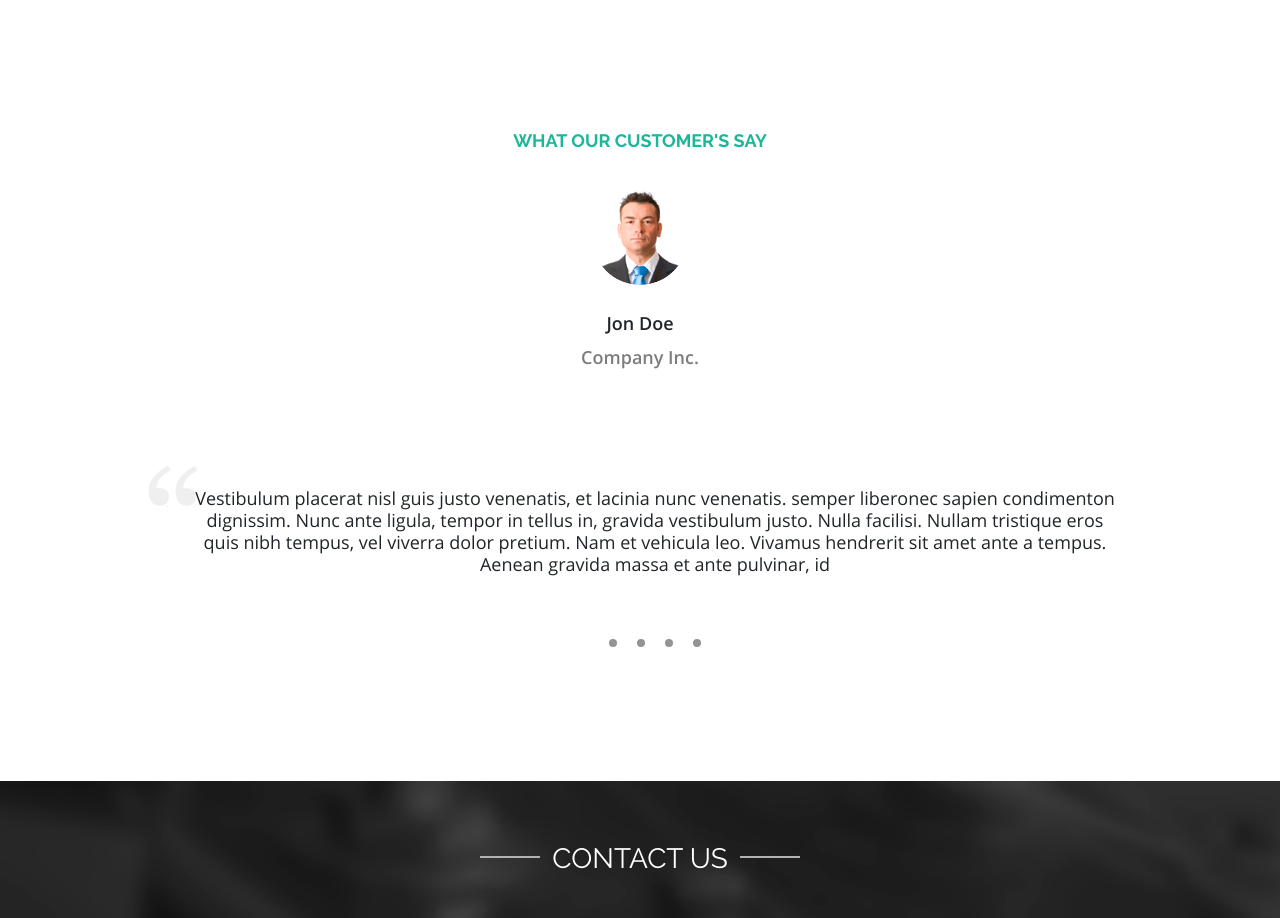
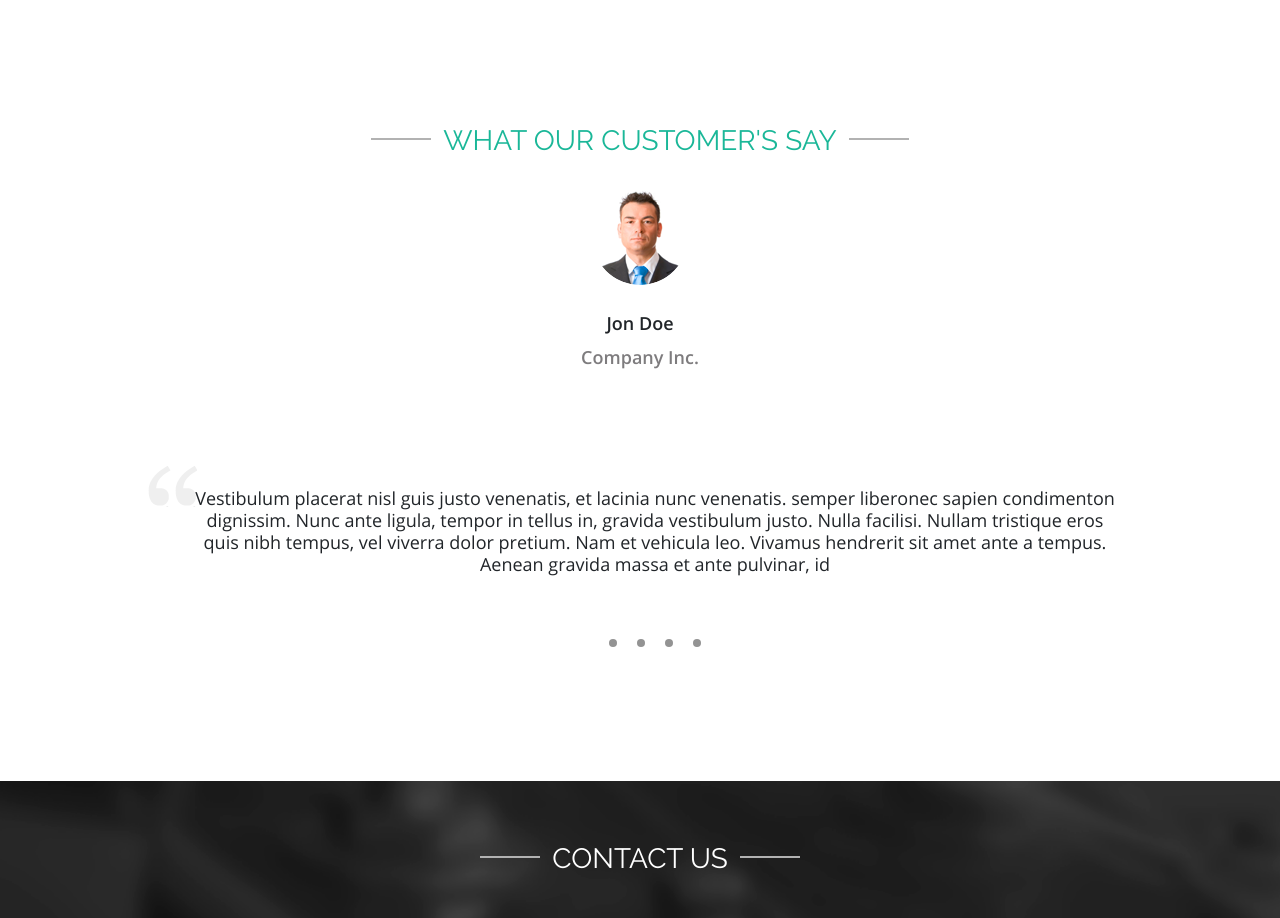
Before and after one commit to KirillKulakow/hackaton_28fecor, a website: page build/index.html in a window 1280 px wide. Shown: the part 3000-3918 px from the top of the page. Drawn offline with nearby package versions, Linux system fonts and the light colour scheme.

Commit message:
Rename class slyder>title__sectionS

```diff
--- a/build/index.html
+++ b/build/index.html
@@ -449,7 +449,7 @@
           <div class="container">
             <div class="row">
               <div class="col-12 col-xl-12">
-                <h2 class="title__sections">What our customer's say</h2>
+                <h2 class="title__section">What our customer's say</h2>
                   <div class="col-12">
                       <div class="slider__card__item">
                     <img class="card__image" srcset="../images/img/customer@2x.png 2x" src="./images/img/customer@1x.png" alt="Jon Doe">
```
